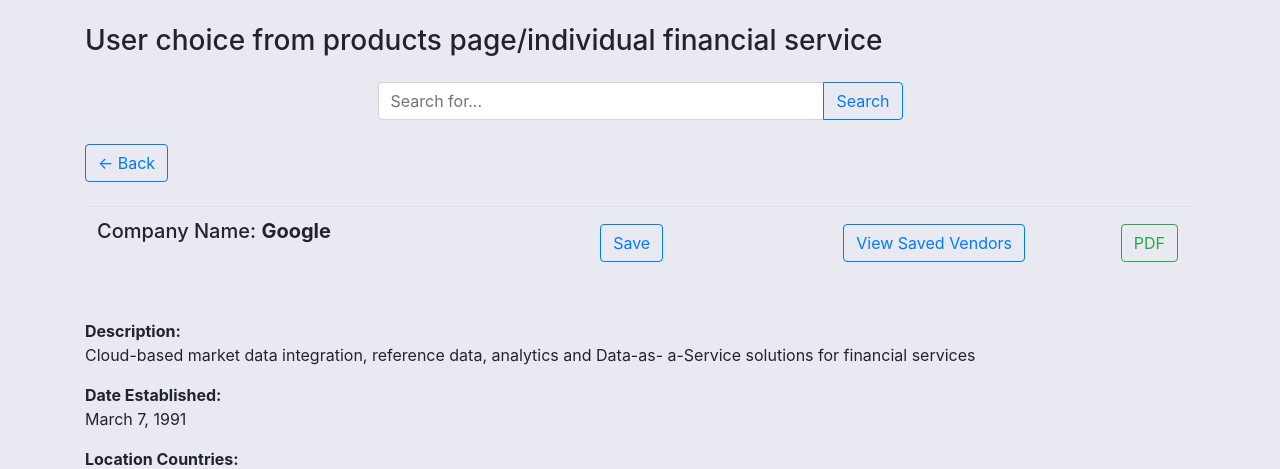
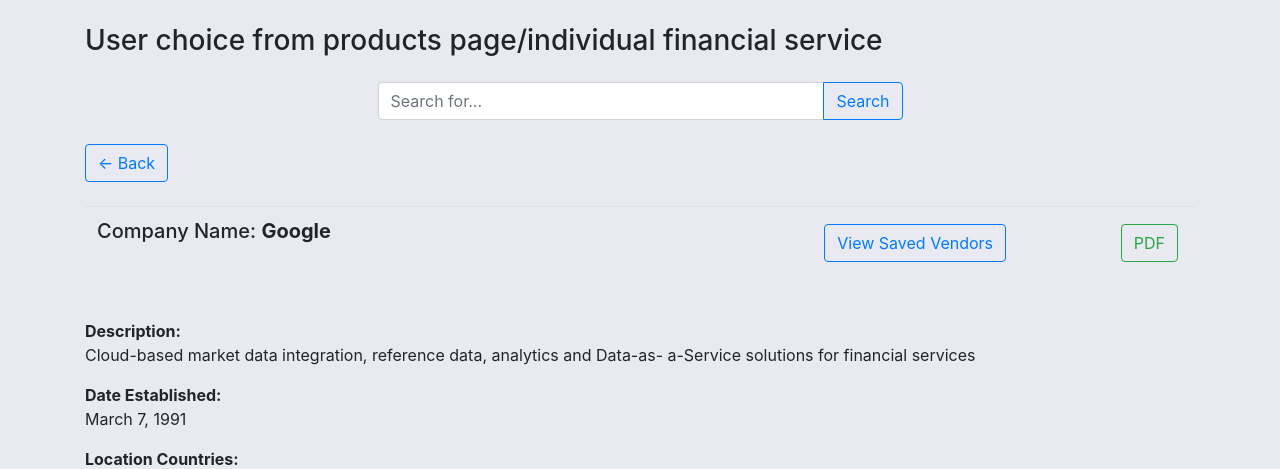
Before and after one commit to bongssss/AWS, a Django app: page /choice/2/ in a window 1280 px wide. Shown: the part 56-525 px from the top of the page. Run offline with Django 5.2, Linux system fonts and the light colour scheme; data comes from the database, SQL or seed files in the repository; both versions use the stored data as it was after the commit; lists and menus that the app fills with data are empty; some libraries are stand-ins or nearby versions.

Commit message:
no major changes

```diff
--- a/citisoft/templates/citisoft/user/choice.html
+++ b/citisoft/templates/citisoft/user/choice.html
@@ -65,7 +65,7 @@
 						<th><h5>Company Name: <strong>{{ vendorCategory.vendor.vendorName }}</strong></h5></th>
 
 						<th>
-							<a  style="float:right; margin:5px;" class="btn btn-outline-primary" href="{% url 'choice' vendorCategory.vendor.vendorId %}">Save</a>
+							<!--<a  style="float:right; margin:5px;" class="btn btn-outline-primary" href="{% url 'choice' vendorCategory.vendor.vendorId %}">Save</a>-->
 						</th>
 						<th>
 							<a href="{% url 'cart' vendorCategory.vendor.vendorId %}" style="float:right; margin:5px;" class="btn btn-outline-primary">View Saved Vendors</a>
```
Also changed, not shown: db.sqlite3.
